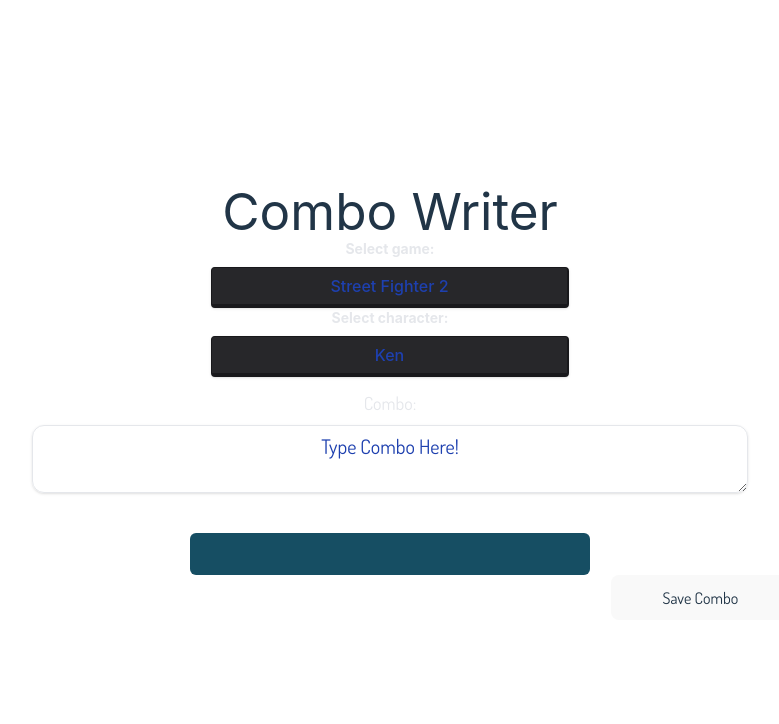
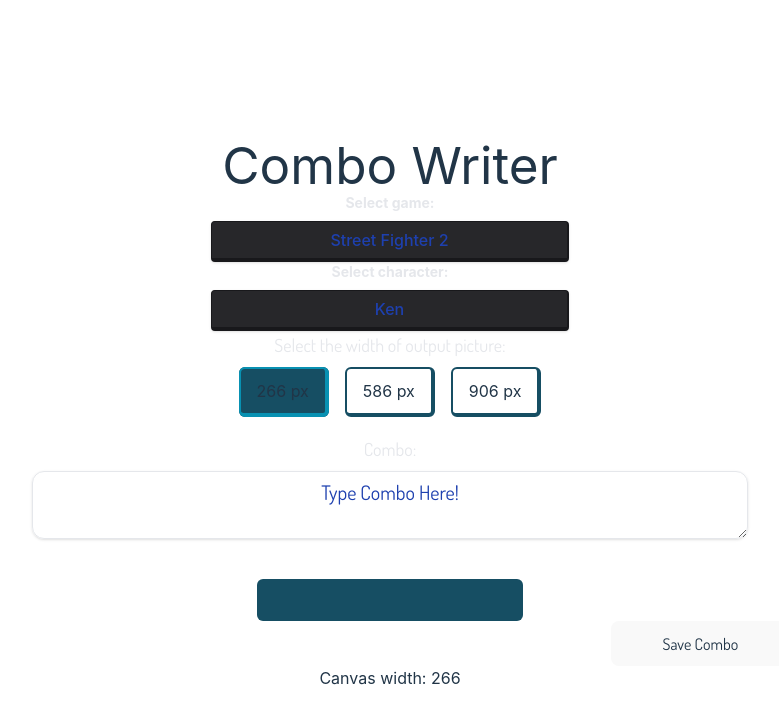
Before and after one commit to FearJudge/fg-keyboard, a React (Vite) app: page / in a window 1280 px wide. Shown: the top 724 px of the page, without its empty margins (250-1029 px from the left). Built offline with nearby package versions, Linux system fonts and the light colour scheme.

Commit message:
Added output width selector

```diff
--- a/src/App.tsx
+++ b/src/App.tsx
@@ -12,6 +12,9 @@
   // NOTE: decide the type of buttonSequence later, here thought to be an
   // Array of id numbers. If changed, update the type of newButtons accordingly.
   const [buttonSequence, setButtonSequence] = useState<ComboDisplayProps>(BaseComboProps);
+  // default 266, 586 or 906 for outputWidth state -> mark the corresponding radio input
+  // defaultChecked in WidthInput.tsx
+  const [outputWidth, setOutputWidth] = useState(266);
 
   function setButtons(comboProps: ComboDisplayProps) {
     if (comboProps !== undefined) {
@@ -24,8 +27,8 @@
       <h1>Combo Writer</h1>
       <GameSelector />
       <CharSelector />
-      <Fgcinput setButtons={setButtons} />
-      <Fgcoutput buttonsToMap={buttonSequence} commands={[]}/>
+      <Fgcinput setButtons={setButtons} setWidth={setOutputWidth}/>
+      <Fgcoutput buttonsToMap={buttonSequence} outputWidth={outputWidth} />
     </>
   )
 }
--- a/src/Input/ComboInput.tsx
+++ b/src/Input/ComboInput.tsx
@@ -1,15 +1,17 @@
 import { useState, useRef } from 'react';
 import InputParser from './InputParser';
 import { ComboDisplayProps } from './ComboDisplayProps';
+import { WidthInput } from './WidthInput';
 
 type InputProps = {
   setButtons: (newButtons: ComboDisplayProps) => void;
+  setWidth: React.Dispatch<React.SetStateAction<number>>;
 };
 
 // Takes user input and passes it to be parsed.
 // Potentially reactively expand input field to accomodate larger
 // inputs.
-export function Input({setButtons}: InputProps) {
+export function Input({setButtons, setWidth}: InputProps) {
   const [comboInput, setComboInput] = useState('');
   const previousOutput = useRef([0]);
   const InputFieldBaseText: string = "Combo:";
@@ -46,6 +48,8 @@
   }
 
   return (
+    <>
+      <WidthInput setWidth={setWidth} />
       <div className="self-center py-3 h-36" >
         <label className="block text-gray-200
           text-lg font-bold font-sans mb-2" htmlFor="combo">
@@ -67,6 +71,7 @@
           onChange={onModifyComboInput}>
         </textarea>
       </div>
+    </>
   );
 }
 
--- /dev/null
+++ b/src/Input/WidthInput.tsx
@@ -0,0 +1,28 @@
+export function WidthInput({setWidth}: {setWidth: React.Dispatch<React.SetStateAction<number>>}) {
+  function onWidthChange(e: React.ChangeEvent<HTMLInputElement>) {
+    const newWidth = parseInt(e.target.value);
+    setWidth(newWidth);
+  }
+
+  return (
+    <div onChange={onWidthChange}>
+        <label className="block text-gray-200
+          text-lg font-bold font-sans mb-2" htmlFor="widthInput">Select the width of output picture:
+        </label>
+        <div className="my-5" id="widthInput">
+          <div className="inline">
+            <input className="hidden peer" type="radio" id="sm" value={266} name="width" defaultChecked/>
+            <label className="py-3 px-4 mr-4 border-2 border-b-4 border-r-4 border-cyan-900 rounded-md peer-checked:bg-cyan-900 peer-checked:border-cyan-600 hover:bg-neutral-600 hover:border-gray-400" htmlFor="sm">266 px</label>
+          </div>
+          <div className="inline">
+            <input className="hidden peer" type="radio" id="md" value={586} name="width" />
+            <label className="py-3 px-4 mr-4 border-2 border-b-4 border-r-4 border-cyan-900 rounded-md peer-checked:bg-cyan-900 peer-checked:border-cyan-600 hover:bg-neutral-600 hover:border-gray-400" htmlFor='md'>586 px</label>
+          </div>
+          <div className="inline">
+            <input className="hidden peer" type="radio" id="lg" value={906} name="width" />
+            <label className="py-3 px-4 border-2 border-b-4 border-r-4 border-cyan-900 rounded-md peer-checked:bg-cyan-900 peer-checked:border-cyan-600 hover:bg-neutral-600 hover:border-gray-400" htmlFor='lg'>906 px</label>
+          </div>
+        </div>
+      </div>
+  );
+}
--- a/src/Output/ComboCanvas.tsx
+++ b/src/Output/ComboCanvas.tsx
@@ -1,14 +1,12 @@
 import { drawCombo } from './drawCombo';
 import ComboSaver from './OutputSaver';
 
-export default function ComboCanvas({ buttonsToMap }: {buttonsToMap: number[]}) {
-  const { canvasWidth, canvasHeight } = drawCombo(buttonsToMap);
+export default function ComboCanvas({ buttonsToMap, outputWidth }: {buttonsToMap: number[], outputWidth: number}) {
+  const canvasHeight = drawCombo(buttonsToMap, outputWidth);
 
   return <div id="outputDisplay" className="grid">
-    <canvas id="comboArea" className="
-    self-baseline place-self-center
-    bg-cyan-900 rounded-md"
-    width={canvasWidth} height={canvasHeight}>
+    <canvas id="comboArea" className="self-baseline place-self-center bg-cyan-900 rounded-md"
+      width={outputWidth} height={canvasHeight}>
     </canvas>
     <button onClick={ComboSaver} className="place-self-end mx-12 w-1/5 font-sans">Save Combo</button>
   </div>
--- a/src/Output/Output.tsx
+++ b/src/Output/Output.tsx
@@ -4,13 +4,14 @@
 // Displays the output gotten by the outputmapper.
 // Potentially also displays other input like additional data fields.
 // (Character, Combo Damage, Additional Notes etc.)
-export default function Output({buttonsToMap} : {buttonsToMap: ComboDisplayProps}) {
+export default function Output({buttonsToMap, outputWidth} : {buttonsToMap: ComboDisplayProps, outputWidth: number}) {
   return (
     <div className="self-center py-3 h-24">
       <>
-        <ComboCanvas buttonsToMap={buttonsToMap.ButtonsToDisplay}/>
+        <ComboCanvas buttonsToMap={buttonsToMap.ButtonsToDisplay} outputWidth={outputWidth} />
       </>
       <p> {buttonsToMap.CleanedInputPerButton.join('')} </p>
+      <p>Canvas width: {outputWidth}</p>
     </div>
   );
 }
--- a/src/Output/drawCombo.ts
+++ b/src/Output/drawCombo.ts
@@ -1,13 +1,13 @@
 import { ConstructingRule } from "../GameProfiles/ButtonStyling";
 import { DrawImageByRule, TintSVGByValue } from "./OutputMapper";
 
-export function drawCombo(buttonsToMap: number[]) {
+export function drawCombo(buttonsToMap: number[], outputWidth: number) {
   const MARGIN_X = 5;
   const MARGIN_Y = 5;
   const MARGIN_BETWEEN_X = 0;
   const MARGIN_BETWEEN_Y = 0;
 
-  let canvasWidth = 400;
+  const canvasWidth = outputWidth;
   let canvasHeight = 42;
   let posX = MARGIN_X;
   let posY = MARGIN_Y;
@@ -87,5 +87,5 @@
       image.src = rule.src;
     });
   }
-  return { canvasWidth, canvasHeight };
+  return canvasHeight;
 }
```
Lines whose indentation alone changed are shown as unchanged.
